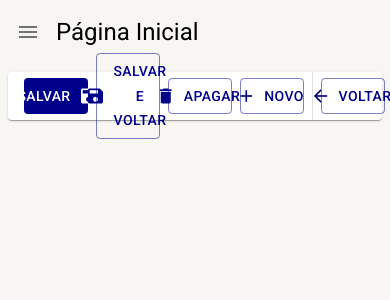
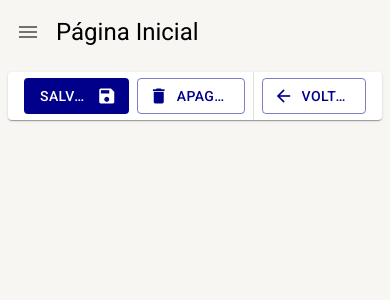
Before and after one commit to pedrobrunolourenco/fanclube, a React (Create React App) app: page /pagina-inicial in a window 390 px wide. Shown: the top 300 px of the page. Built offline with nearby package versions, Linux system fonts and the light colour scheme.

Commit message:
13-Instalando Json Server

```diff
--- a/package.json
+++ b/package.json
@@ -28,7 +28,8 @@
     "@types/react": "^18.3.3",
     "@types/react-dom": "^18.3.0",
     "typescript": "^4.9.5",
-    "web-vitals": "^2.1.4"
+    "web-vitals": "^2.1.4",
+    "json-server": "^1.0.0-beta.1"
   },
   "eslintConfig": {
     "extends": [
--- a/src/pages/dashboard/DashBoard.tsx
+++ b/src/pages/dashboard/DashBoard.tsx
@@ -9,6 +9,7 @@ export const DashBoard: React.FC = () => {
             barraDeFerramentas={(
                 <FerramentasDeDetalhe
                    mostrarBotaoSalvarEFechar
+                   mostrarBotaoNovo
                 />
             )}>
         </LayOutBaseDePagina>
--- a/src/shared/components/ferramentas-de-detalhe/FerramentasDeDetalhe.tsx
+++ b/src/shared/components/ferramentas-de-detalhe/FerramentasDeDetalhe.tsx
@@ -1,4 +1,5 @@
-import { Box, Button, Divider, Icon, Paper, useTheme } from "@mui/material"
+import { Height } from "@mui/icons-material";
+import { Box, Button, Divider, Icon, Paper, Skeleton, Typography, useMediaQuery, useTheme } from "@mui/material"
 
 interface IFerramentasDeDetalheProps{
    textoBotaoNovo?: string;
@@ -8,6 +9,13 @@ interface IFerramentasDeDetalheProps{
    mostrarBotaoApagar?: boolean;
    mostrarBotaoSalvar?: boolean;
    mostrarBotaoSalvarEFechar?: boolean;
+
+   mostrarBotaoNovoCarregando?: boolean;
+   mostrarBotaoVoltarCarregando?: boolean;
+   mostrarBotaoApagarCarregando?: boolean;
+   mostrarBotaoSalvarCarregando?: boolean;
+   mostrarBotaoSalvarEFecharCarregando?: boolean;
+
 
    aoClicarEmNovo?: () => void;
    aoClicarEmVoltar?: () => void;
@@ -28,6 +36,12 @@ export const FerramentasDeDetalhe: React.FC<IFerramentasDeDetalheProps> = ({
     mostrarBotaoSalvar = true,
     mostrarBotaoSalvarEFechar = false,
 
+    mostrarBotaoNovoCarregando = false,
+    mostrarBotaoVoltarCarregando = false,
+    mostrarBotaoApagarCarregando = false,
+    mostrarBotaoSalvarCarregando = false,
+    mostrarBotaoSalvarEFecharCarregando = false,
+
     aoClicarEmNovo,
     aoClicarEmVoltar,
     aoClicarEmApagar,
@@ -36,6 +50,8 @@ export const FerramentasDeDetalhe: React.FC<IFerramentasDeDetalheProps> = ({
 
 }) => {
     const theme = useTheme();
+    const smDown = useMediaQuery(theme.breakpoints.down('sm'));
+    const mdDown = useMediaQuery(theme.breakpoints.down('md'));
 
     return(
         <Box
@@ -49,7 +65,7 @@ export const FerramentasDeDetalhe: React.FC<IFerramentasDeDetalheProps> = ({
         >
 
 
-                {mostrarBotaoSalvar &&
+                {(mostrarBotaoSalvar && !mostrarBotaoSalvarCarregando) &&
                     (
                         <Button
                         variant="contained"
@@ -58,12 +74,21 @@ export const FerramentasDeDetalhe: React.FC<IFerramentasDeDetalheProps> = ({
                         onClick={aoClicarEmSalvar}
                         endIcon={<Icon>save</Icon>}
                      >
+                        <Typography variant="button" whiteSpace="nowrap" textOverflow="ellipsis" overflow="hidden">
                             Salvar
+                        </Typography>
                      </Button>
                     )
                 }
 
-               {mostrarBotaoSalvarEFechar &&
+
+
+                {mostrarBotaoSalvarCarregando && (
+                    <Skeleton width={110} height={60} />
+                )}
+
+
+               {(mostrarBotaoSalvarEFechar && !mostrarBotaoSalvarEFecharCarregando && !smDown && !mdDown) &&
                     (
                         <Button
                         variant="outlined"
@@ -72,14 +97,20 @@ export const FerramentasDeDetalhe: React.FC<IFerramentasDeDetalheProps> = ({
                         onClick={aoClicarEmSalvarEFechar}
                         startIcon={<Icon>save</Icon>}
                      >
+                        <Typography variant="button" whiteSpace="nowrap" textOverflow="ellipsis" overflow="hidden">
                             Salvar e Voltar
+                        </Typography>
                      </Button>
                    )
                 }
 
+                {(mostrarBotaoSalvarEFecharCarregando && !smDown && !mdDown) && (
+                    <Skeleton width={180} height={60} />
+                )}
 
 
-               {mostrarBotaoApagar &&
+
+               {(mostrarBotaoApagar &&  !mostrarBotaoApagarCarregando) &&
                     (
                         <Button
                         variant="outlined"
@@ -88,13 +119,20 @@ export const FerramentasDeDetalhe: React.FC<IFerramentasDeDetalheProps> = ({
                         onClick={aoClicarEmApagar}
                         startIcon={<Icon>delete</Icon>}
                      >
+                        <Typography variant="button" whiteSpace="nowrap" textOverflow="ellipsis" overflow="hidden">
                             Apagar
+                        </Typography>
                      </Button>
                    )
                 }
 
 
-              {mostrarBotaoNovo &&
+              {mostrarBotaoApagarCarregando && (
+                 <Skeleton width={110} height={60} />
+              )}
+
+
+              {(mostrarBotaoNovo && !mostrarBotaoNovoCarregando && !smDown) &&
                     (
                         <Button
                         variant="outlined"
@@ -103,18 +141,29 @@ export const FerramentasDeDetalhe: React.FC<IFerramentasDeDetalheProps> = ({
                         onClick={aoClicarEmNovo}
                         startIcon={<Icon>add</Icon>}
                      >
+                        <Typography variant="button" whiteSpace="nowrap" textOverflow="ellipsis" overflow="hidden">
                             {textoBotaoNovo}
+                        </Typography>
+
                      </Button>
                    )
                 }
 
-                <Divider
-                   variant="middle"
-                   orientation="vertical"
+              {mostrarBotaoNovoCarregando &&  !smDown && (
+                    <Skeleton width={110} height={60} />
+               )}
 
-                />
+               {
+                 (
+                    mostrarBotaoVoltar &&
+                    (mostrarBotaoNovo || mostrarBotaoApagar || mostrarBotaoSalvar || mostrarBotaoSalvarEFechar)
+                 ) &&
+               (
+                   <Divider variant="middle" orientation="vertical" />
+               )}
 
-              {mostrarBotaoVoltar &&
+
+              {(mostrarBotaoVoltar && !mostrarBotaoVoltarCarregando) &&
                     (
                         <Button
                         variant="outlined"
@@ -123,12 +172,16 @@ export const FerramentasDeDetalhe: React.FC<IFerramentasDeDetalheProps> = ({
                         onClick={aoClicarEmVoltar}
                         startIcon={<Icon>arrow_back</Icon>}
                      >
+                        <Typography variant="button" whiteSpace="nowrap" textOverflow="ellipsis" overflow="hidden">
                             Voltar
+                        </Typography>
                   </Button>
                    )
                 }
 
-
+            {mostrarBotaoVoltarCarregando && (
+               <Skeleton width={110} height={60} />
+            )}
 
 
         </Box>
```
Also changed, not shown: mock/database.json (added, +19 -0 lines), mock/README.MD (added), 2 other files (tests, documents, lock files or other folders). Lines whose indentation alone changed are shown as unchanged.
